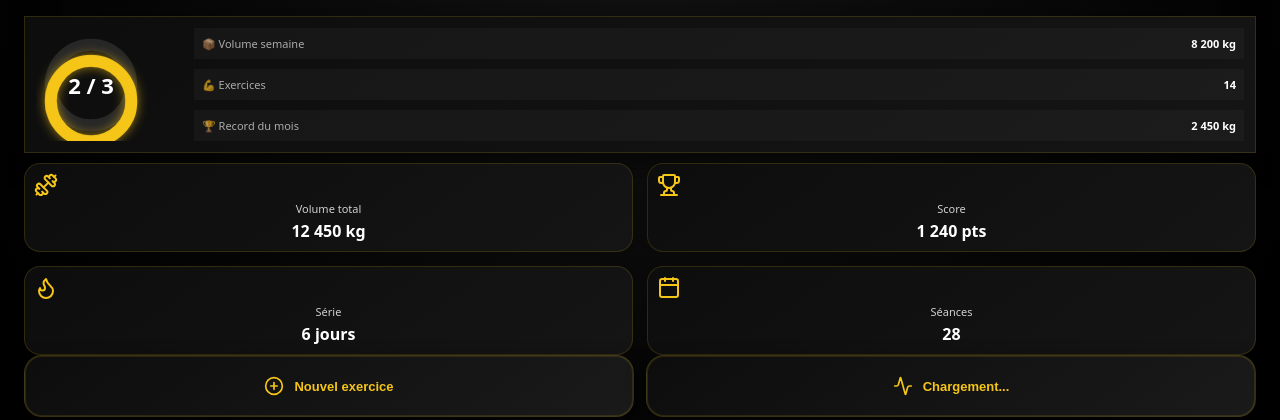
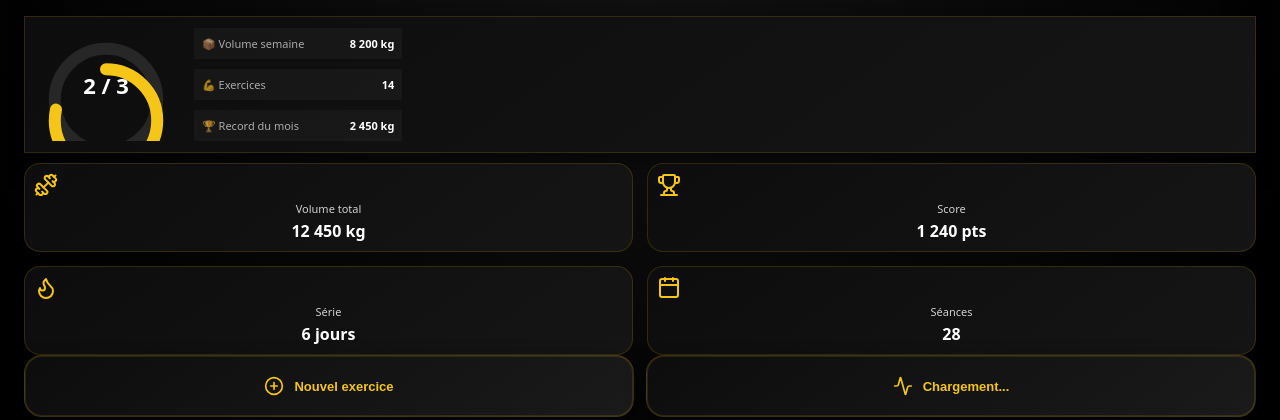
Before and after one commit to Psyc01-cpu/Gym-app, a FastAPI app: template templates/dashboard.html in a window 1280 px wide. Shown: the part 71-491 px from the top of the page. Run offline with FastAPI, Linux system fonts and the light colour scheme; the template is opened without the code that fills it, so the values that code supplies are empty.

Commit message:
Update style.css

```diff
--- a/static/style.css
+++ b/static/style.css
@@ -687,30 +687,6 @@
   box-shadow: 0 0 0 2px rgba(245,197,24,0.3);
 }
 
-/* 🔧 FORCE AFFICHAGE CERCLE OBJECTIF */
-.progress-ring svg {
-  width: 100%;
-  height: 100%;
-  display: block;
-}
-
-.ring-bg {
-  fill: none !important;
-  stroke: rgba(255,255,255,0.10) !important;
-  stroke-width: 12 !important;
-}
-
-.ring-progress {
-  fill: none !important;
-  stroke: #f5c518 !important;
-  stroke-width: 12 !important;
-  stroke-linecap: round !important;
-  stroke-dasharray: 377 !important;
-  stroke-dashoffset: 125 !important; /* 2/3 rempli */
-  transform: rotate(-90deg) !important;
-  transform-origin: 50% 50% !important;
-}
-
 /* Compacte un peu le bloc objectif */
 .objective-card {
   padding-top: 12px !important;
@@ -733,23 +709,6 @@
 body.dashboard-page .mini-stat span { color: rgba(255,255,255,0.75) !important; }
 body.dashboard-page .mini-stat strong { color: #fff !important; }
 
-/* Cercle : force l’affichage */
-body.dashboard-page .ring-bg {
-  fill: none !important;
-  stroke: rgba(255,255,255,0.10) !important;
-  stroke-width: 12 !important;
-}
-body.dashboard-page .ring-progress {
-  fill: none !important;
-  stroke: #f5c518 !important;
-  stroke-width: 12 !important;
-  stroke-linecap: round !important;
-  stroke-dasharray: 377 !important;
-  stroke-dashoffset: 125 !important;
-  transform: rotate(-90deg) !important;
-  transform-origin: 50% 50% !important;
-  filter: drop-shadow(0 0 8px rgba(245,197,24,0.6)) !important;
-}
 
 /* Boutons actions rapides : doré (plus blanc) */
 body.dashboard-page .action-card {
@@ -778,24 +737,6 @@
 
 input, select, textarea, button {
   font-size: 16px;
-}
-
-/* ===============================
-   OBJECTIF — ALIGNEMENT PRO
-   Cercle à gauche / textes à droite
-   =============================== */
-
-.objective-wrapper {
-  display: grid !important;
-  grid-template-columns: 140px 1fr;   /* cercle | textes */
-  align-items: center;
-  gap: 18px;
-}
-
-/* Bloc cercle */
-.progress-ring {
-  justify-self: start;
-  align-self: center;
 }
 
 /* Texte à droite */
@@ -973,62 +914,6 @@
 }
 
 /* =========================
-   OBJECTIF — ALIGNEMENT CERCLE
-   ========================= */
-
-.objective-card {
-  overflow: hidden;               /* empêche tout débordement */
-}
-
-.objective-wrapper {
-  display: flex;
-  align-items: center;            /* alignement vertical parfait */
-  gap: 24px;
-}
-
-/* Conteneur du cercle */
-.progress-ring {
-  position: relative;
-  width: 140px;
-  height: 140px;
-  flex-shrink: 0;
-  display: flex;
-  align-items: center;
-  justify-content: center;
-}
-
-/* SVG prend exactement la taille du conteneur */
-.progress-ring svg {
-  width: 100%;
-  height: 100%;
-  display: block;
-}
-
-/* Texte centré parfaitement dans le cercle */
-.progress-text {
-  position: absolute;
-  inset: 0;
-  display: flex;
-  align-items: center;
-  justify-content: center;
-  flex-direction: column;
-  font-weight: 800;
-  color: #ffffff;                /* texte bien blanc */
-  pointer-events: none;
-}
-
-.progress-text strong {
-  font-size: 28px;
-  line-height: 1;
-}
-
-.progress-text small {
-  font-size: 12px;
-  opacity: 0.8;
-}
-
-
-/* =========================
    DASHBOARD — TEXTE BLANC
    ========================= */
 
@@ -1066,42 +951,38 @@
 }
 
 /* ==========================
-   FIX CERCLE OBJECTIF (progress-ring)
+   OBJECTIF + CERCLE (UNIQUE)
    ========================== */
 
-/* le wrapper qui contient cercle + stats */
+.objective-card{
+  overflow: visible; /* évite rognage */
+}
+
 .objective-wrapper{
   display: flex;
-  align-items: center;      /* centre verticalement */
+  align-items: center;
   gap: 18px;
 }
 
-/* IMPORTANT : si une card coupe, on évite le rognage */
-.objective-card{
-  overflow: visible !important;
-}
-
-/* bloc du cercle */
+/* cercle */
 .progress-ring{
-  width: 150px;
-  height: 150px;
-  flex: 0 0 150px;          /* empêche le shrink qui "écrase" */
   position: relative;
+  width: 140px;
+  height: 140px;
+  flex: 0 0 140px;        /* empêche l’écrasement */
   display: grid;
   place-items: center;
-  overflow: visible;        /* évite le rognage interne */
-}
-
-/* le SVG doit prendre toute la place du carré */
-.progress-ring svg{
-  width: 100%;
-  height: 100%;
-  display: block;
   overflow: visible;
 }
 
-/* centre le texte (2/3) pile au milieu du cercle */
-.progress-ring .progress-text{
+.progress-ring svg{
+  width: 140px;
+  height: 140px;
+  display: block;
+}
+
+/* texte au centre */
+.progress-text{
   position: absolute;
   inset: 0;
   display: grid;
@@ -1110,19 +991,37 @@
   pointer-events: none;
 }
 
-/* optionnel : si tu as un <small> sous le 2/3 */
-.progress-ring .progress-text strong{
+.progress-text strong{
   display: block;
+  font-size: 28px;
+  font-weight: 900;
   line-height: 1;
+  color: #fff;
 }
 
-.progress-ring .progress-text small{
-  display: block;
-  margin-top: 6px;
-  opacity: 0.85;
+.progress-text small{
+  display: none; /* si tu ne veux pas "séances" */
 }
 
-/* si tes cercles ont un stroke épais, ça aide à éviter des surprises */
+/* cercle SVG */
+.ring-bg{
+  fill: none;
+  stroke: rgba(255,255,255,0.10);
+  stroke-width: 12;
+}
+
+.ring-progress{
+  fill: none;
+  stroke: #f5c518;
+  stroke-width: 12;
+  stroke-linecap: round;
+  stroke-dasharray: 377;
+  stroke-dashoffset: 125; /* 2/3 rempli */
+  transform: rotate(-90deg);
+  transform-origin: 50% 50%;
+}
+
+/* évite des comportements chelous sur certains navigateurs */
 .progress-ring circle{
   vector-effect: non-scaling-stroke;
 }
```
